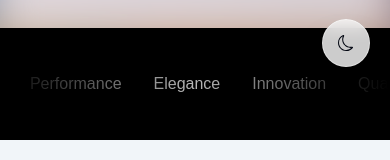
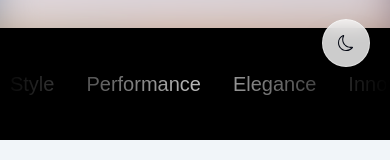
Before and after one commit to Chamesss/art-gallery-website, a Next.js app: page / in a window 390 px wide. Shown: the part 757-917 px from the top of the page. Built offline with nearby package versions, Linux system fonts and the light colour scheme.

Commit message:
marquee update

```diff
--- a/src/components/marquee.tsx
+++ b/src/components/marquee.tsx
@@ -21,7 +21,7 @@ export default function Marquee() {
                     {marqueeKeywords.map((keyword, index) => (
                         <span
                             key={index}
-                            className="text-medium mx-4 w-fit text-white lg:text-4xl"
+                            className="mx-4 w-fit text-xl text-white lg:text-4xl"
                         >
                             {keyword}
                         </span>
```
